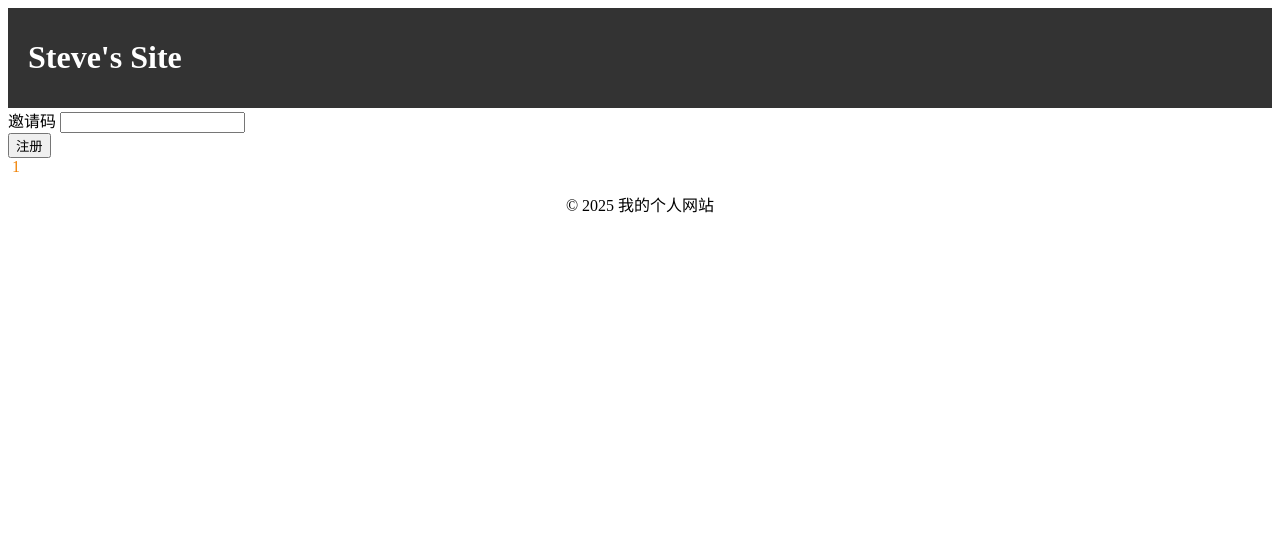
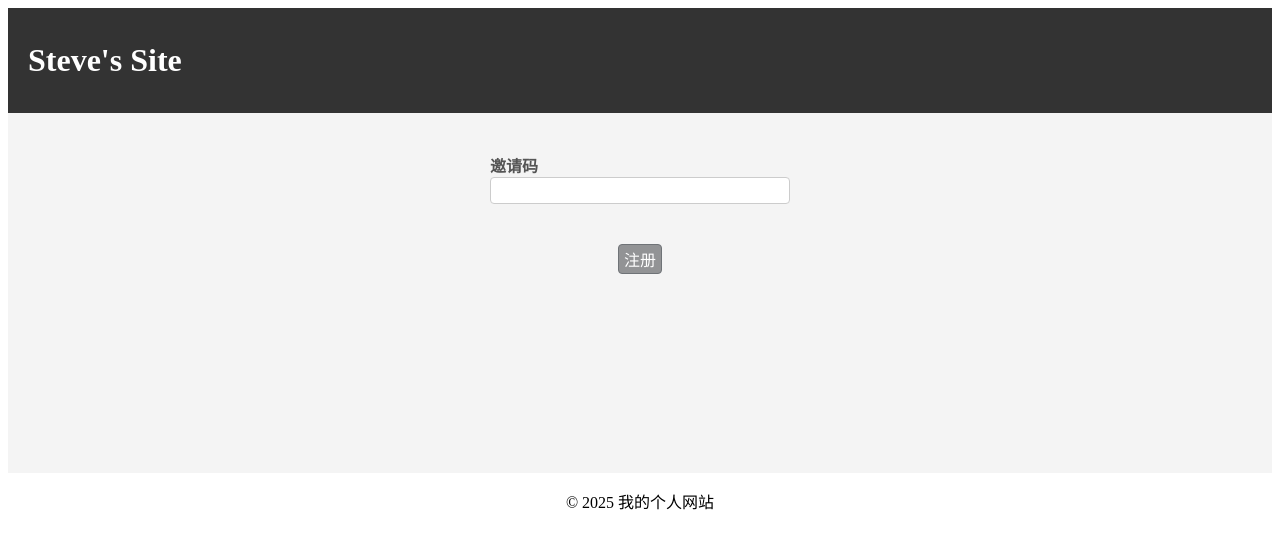
Before and after one commit to steve3ussr/ProjectB-SteveSite, a Flask app: template steve_site/templates/register.html in a window 1280 px wide. Shown: the top 549 px of the page. Run offline with Flask 3, Linux system fonts and the light colour scheme; the template is opened without the code that fills it, so the values that code supplies are empty.

Commit message:
opt template hierarchy

```diff
--- a/steve_site/templates/index.html
+++ b/steve_site/templates/index.html
@@ -12,12 +12,13 @@
 </head>
 
 <body>
-{% block content %}
+
     <header class="site-header">
         <div>
             <a href="/" id="site-logo">Steve's Site</a>
         </div>
 
+        {% block header_right %}
         <div id="header-right">
             {% if "username" not in session %}
                 <span>Hi, 陌生人!</span>
@@ -27,20 +28,24 @@
                 <a href="/auth/logout">退出登录</a>
             {% endif %}
         </div>
+        {% endblock %}
     </header>
 
+    {% block nav %}
     <nav class="main-nav">
         <a href="/blog">博客</a>
         <a href="/todo">待办清单</a>
         <a href="/projects">项目</a>
         <a href="/about">关于我</a>
     </nav>
+    {% endblock %}
 
+    {% block main %}
     <main>
         <h2>欢迎来到我的网站！</h2>
         <p>这是网站的主体内容区域。</p>
     </main>
-{% endblock %}
+    {% endblock %}
 
     <footer class="site-footer">
         <p>&copy; 2025 我的个人网站</p>
--- a/steve_site/templates/register.html
+++ b/steve_site/templates/register.html
@@ -4,43 +4,30 @@
 <title>注册</title>
 {% endblock %}
 
-{% block content %}
-<header class="site-header">
-    <div class="header-left">
-        <h1>Steve's Site</h1>
-    </div>
-</header>
+{% block header_right %}
+{% endblock %}
+{% block nav %}
+{% endblock %}
 
-<div class="form-container">
-    <form id="register-form" action="/register" method="post">
+{% block main %}
+<div class="auth-form-container">
+    <form id="register-form" action="/auth/register" method="post">
 
-        <div class="form-group">
-            <label class="form-label" for="register-code">邀请码</label>
-            <input class="form-username" type="text" id="register-code" name="register-code" required>
+        <div class="auth-form-group">
+            <label class="form-label" for="auth-register-code">邀请码</label>
+            <input class="form-input" type="text" id="auth-register-code" name="register-code" required>
         </div>
 
-        <div class="form-group-button">
-            <button class="form-button-style" type="submit" formaction="/auth/register">注册</button>
-        </div>
+        <button>注册</button>
 
-        <div class="form-group-button" style="color: #f08103">
-
-        {%if get_flashed_messages() %}
-            <span>&nbsp;{{ get_flashed_messages()[0] }}&nbsp;</span>
-
-        {% elif msg is not none %}
-            <span>&nbsp;1{{msg}}&nbsp;</span>
-
-        {%else%}
-            <span> &nbsp;&nbsp;</span>
-        {% endif %}
+        <div class="auth-form-warning">
+            {%if get_flashed_messages() %}
+                <span>&nbsp;{{ get_flashed_messages()[0] }}</span>
+            {% elif msg is not none %}
+                <span>&nbsp;{{msg}}&nbsp;</span>
+            {% endif %}
         </div>
 
     </form>
-
-
-
-
-
 </div>
 {% endblock %}
```
Also changed, not shown: steve_site/templates/login.html (+10 -11 lines).
